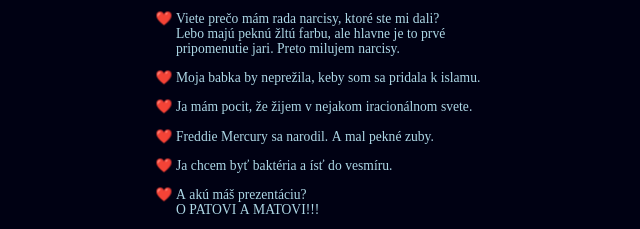
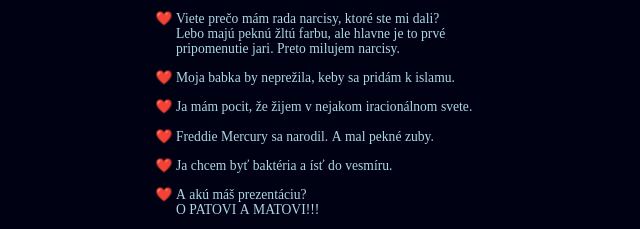
Before and after one commit to BenedictPolacek/Graduation_Notice, a plain HTML site: page index.html in a window 1280 px wide. Shown: the part 452-681 px from the top of the page, 304-944 px from the left. Drawn offline with Linux system fonts and the light colour scheme.

Commit message:
chore: text change

```diff
--- a/index.html
+++ b/index.html
@@ -28,7 +28,7 @@
           <li>Joooj, vy ste také dva baklažány</li>
           <li>Fotosyntéza funguje vďaka viere a Pánu Bohu!</li>
           <li>Viete prečo mám rada narcisy, ktoré ste mi dali? <br/>Lebo majú peknú žltú farbu, ale hlavne je to prvé pripomenutie jari. Preto milujem narcisy.</li>
-          <li>Moja babka by neprežila, keby som sa pridala k islamu.</li>
+          <li>Moja babka by neprežila, keby sa pridám k islamu.</li>
           <li>Ja mám pocit, že žijem v nejakom iracionálnom svete.</li>
           <li>Freddie Mercury sa narodil. A mal pekné zuby.</li>
           <li>Ja chcem byť baktéria a ísť do vesmíru.</li>
--- a/style.css
+++ b/style.css
@@ -33,7 +33,6 @@ li {
 .layout {
   max-width: 22rem;
   margin-top: 1rem;
-  /*background-color: rgba(255, 255, 255, 0.253);*/
   border-radius: 1rem;
 }
 @media screen and (max-width: 375px) {
```
